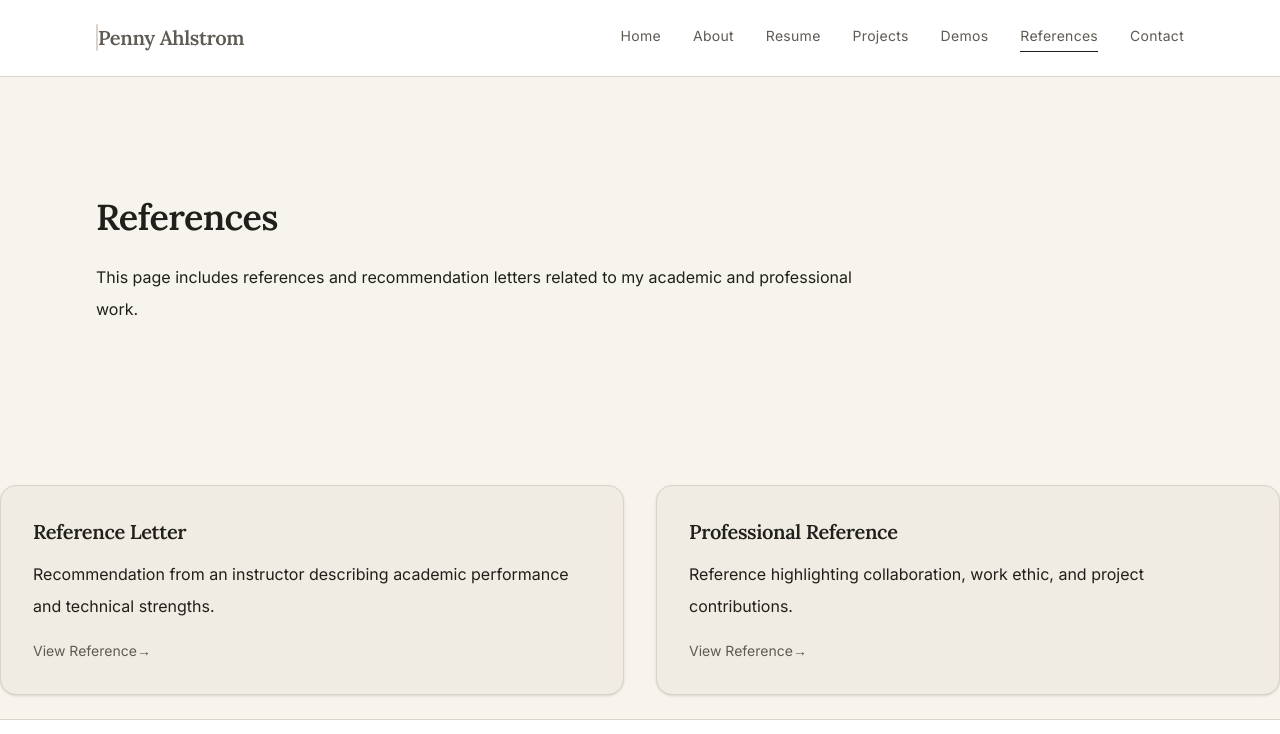
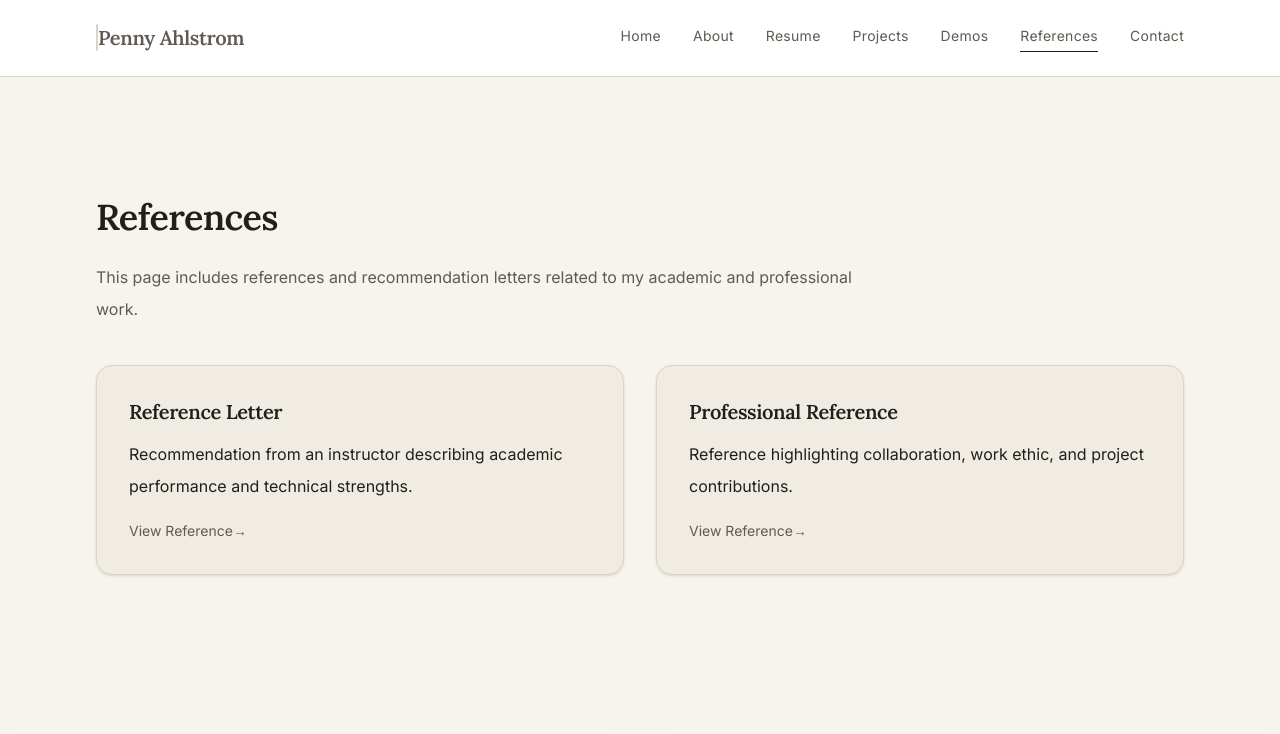
Before and after one commit to PennyAhlstrom/my-portfolio, a Next.js app: page /references in a window 1280 px wide. Shown: the top 734 px of the page. Built offline with nearby package versions, Linux system fonts and the light colour scheme; grey boxes are pictures that could not be loaded.

Commit message:
move reference grid to intro section for combined references layout

```diff
--- a/components/references/ReferencesIntro.tsx
+++ b/components/references/ReferencesIntro.tsx
@@ -2,17 +2,22 @@ import Section from "@/components/ui/SectionWrapper";
 import Container from "@/components/layout/Container";
 import SectionHeader from "@/components/ui/SectionHeader";
 import Text from "@/components/ui/Text";
+import ReferenceGrid from "@/components/references/ReferenceGrid";
 
 export default function ReferencesIntro() {
   return (
-    <Section>
+    <Section variant="plain">
       <Container>
-        <SectionHeader>References</SectionHeader>
+        <div className="max-w-3xl">
+          <SectionHeader>References</SectionHeader>
 
-        <Text className="mt-4 max-w-3xl">
-          This page includes references and recommendation letters related to
-          my academic and professional work.
-        </Text>
+          <Text className="mt-4 text-muted">
+            This page includes references and recommendation letters related to
+            my academic and professional work.
+          </Text>
+        </div>
+
+        <ReferenceGrid />
       </Container>
     </Section>
   );
```
